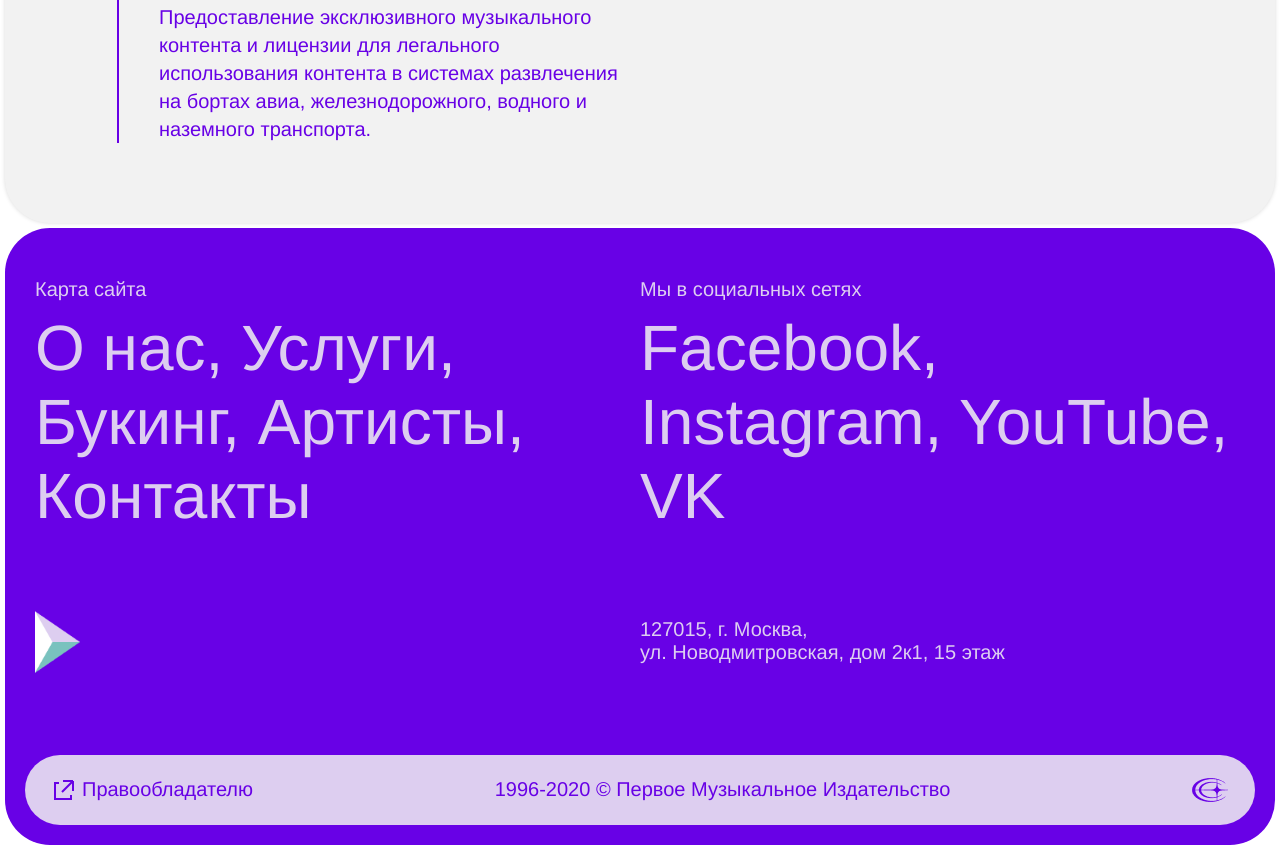
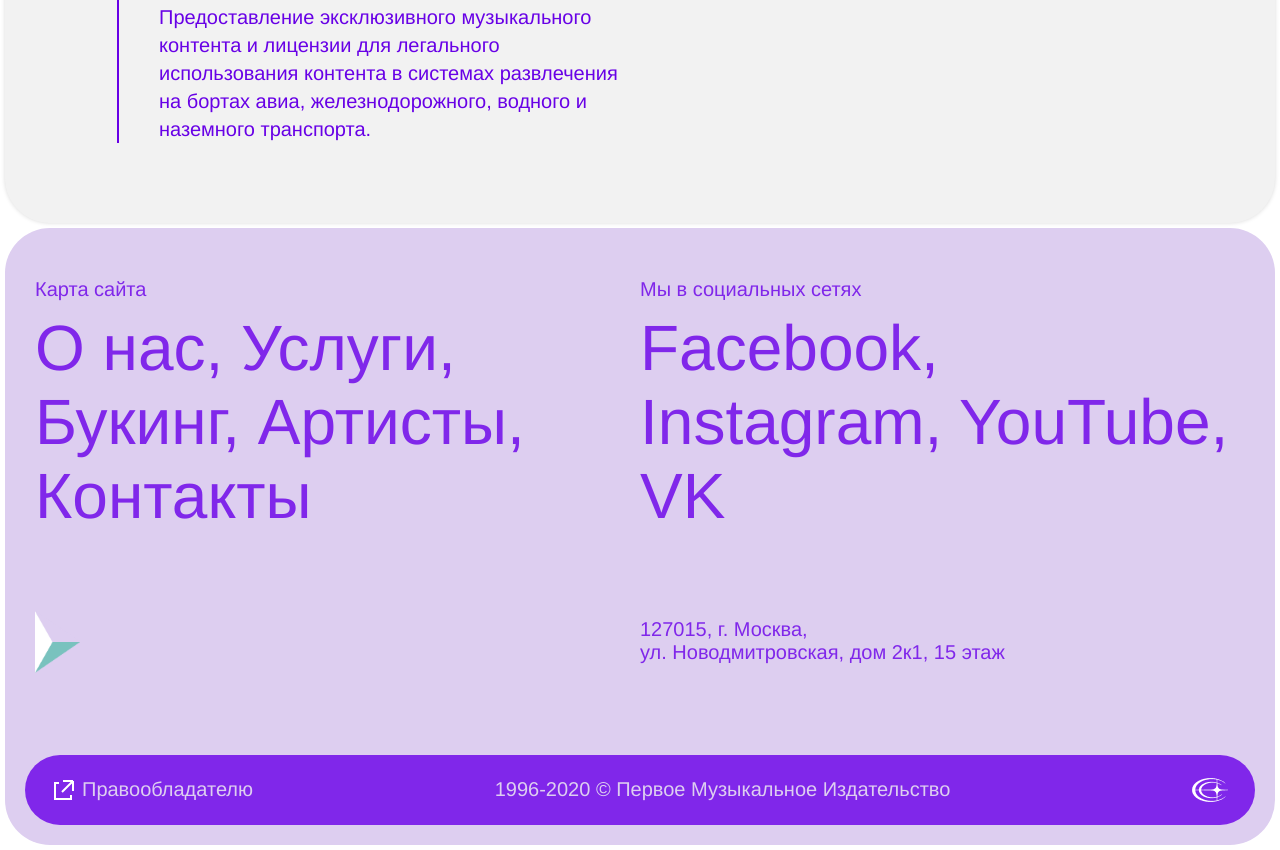
Before and after one commit to lordofinterface/pmi, a website: page src/directions.html in a window 1280 px wide. Shown: the part 1126-1976 px from the top of the page. Drawn offline with Linux system fonts and the light colour scheme.

Commit message:
update footer

```diff
--- a/src/css/common.css
+++ b/src/css/common.css
@@ -229,6 +229,7 @@
   line-height: 23px;
   color: #ddcef0;
 }
+
 .footer__mobile {
   display: none;
   padding-top: 30px;
@@ -336,6 +337,45 @@
   color: #6801e6;
   width: 34%;
 }
+
+.footer_light .footer__container {
+  background: #DDCEF0;
+  color: #8027ea;
+}
+
+.footer_light .footer__links {
+  color: #8027ea;
+}
+
+.footer_light .footer__links__link {
+  color: #8027ea;
+}
+
+.footer_light .footer__rights {
+  color: #DDCEF0;
+  background: #8027ea;
+}
+
+.footer_light .footer__rights__img {
+  display: none;
+}
+
+.footer_light .footer__rights__img_hover {
+  display: block;
+}
+
+.footer_light .footer__rights .footer__rights__holder {
+  background-image: url('../images/common/new_tab_light.svg');
+}
+
+.footer_light .footer__rights:hover .footer__rights__holder {
+  opacity: 1;
+}
+
+.footer_light .footer__rights:hover {
+  opacity: 0.8;
+}
+
 
 /* BUTTONS */
 
--- a/src/directions.html
+++ b/src/directions.html
@@ -213,7 +213,7 @@
     </div>
   </section>
 
-  <footer class="footer">
+  <footer class="footer footer_light">
     <div class="footer__container">
       <div class="footer__top">
         <div class="footer__map">
```
